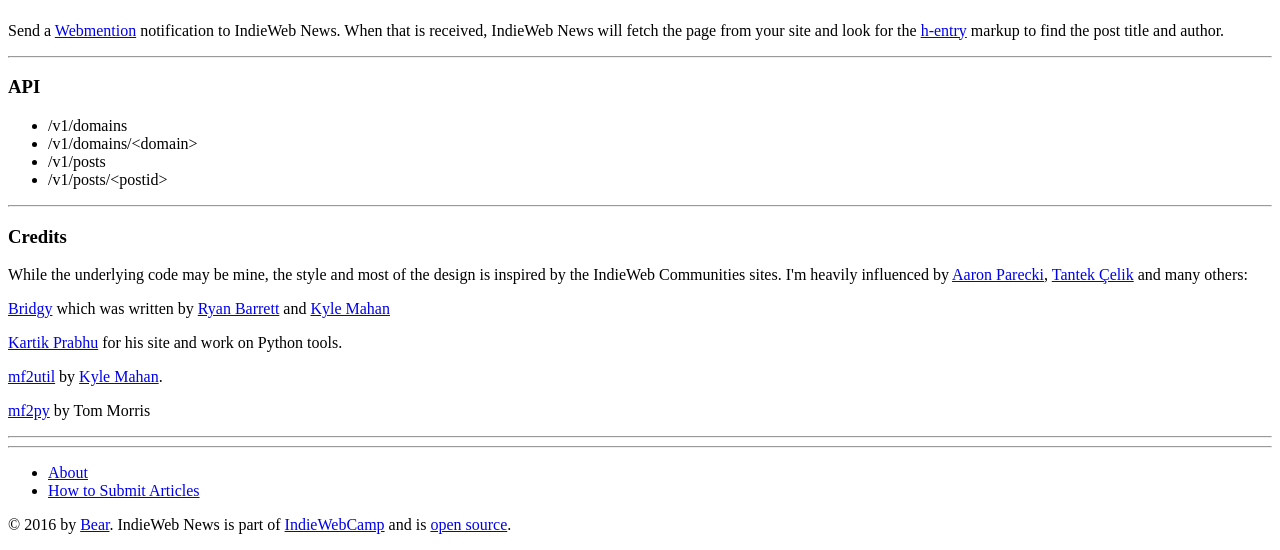
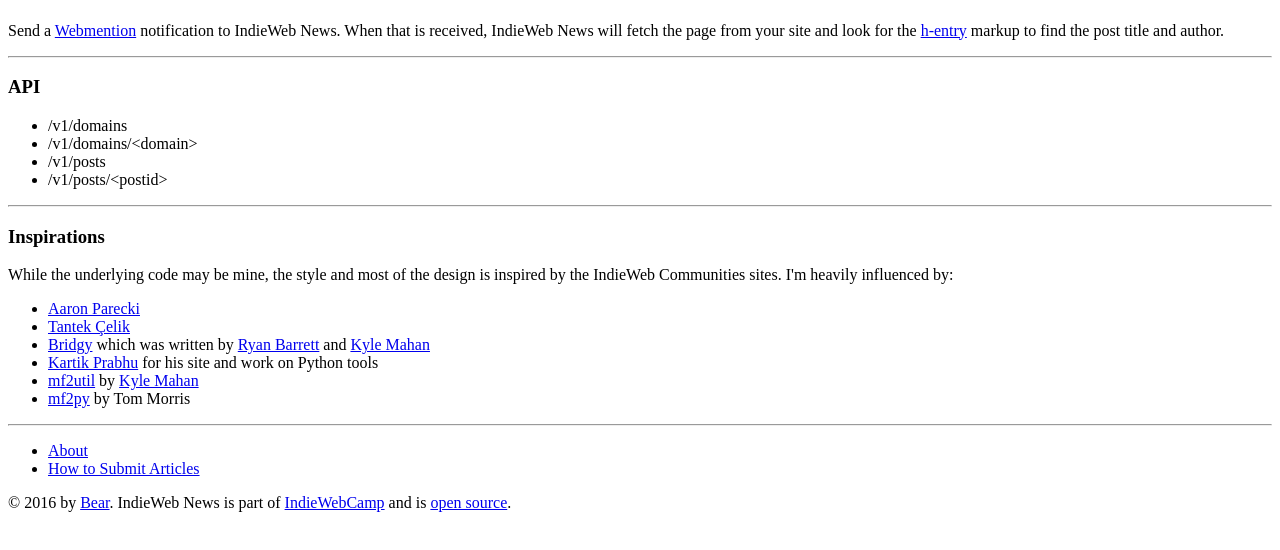
Before and after one commit to bear/IndieWebNews, a Flask app: page /about in a window 1280 px wide. Shown: the part 297-847 px from the top of the page. After the commit the page ends 809 px from the top, so only its background shows below. Run offline with Flask 2, Linux system fonts and the light colour scheme.

Commit message:
whitespace tweaks

```diff
--- a/iwn/templates/en-about.jinja
+++ b/iwn/templates/en-about.jinja
@@ -2,19 +2,25 @@
 
 {% block pagecontent %}
 <h3>Article Submission</h3>
-<p>Articles are added to the site by you writing a post on your site and then letting IndieWeb News know about it via a <a href="http://indiewebcamp.com/webmention">Webmention</a>.</p>
+<p>
+Articles are added to the site by you writing a post on your site and then letting IndieWeb News know about it via a <a href="http://indiewebcamp.com/webmention">Webmention</a>.
+</p>
 
 <h4>Write a Post</h4>
-
-<p>Write a post on your own site, and mark it up with the Microformats markup for an <a href="http://microformats.org/wiki/microformats2#h-entry">h-entry</a>.</p>
-
-<p>Somewhere in your article's markup, either add a <a href="http://indiewebcamp.com/rel-syndication">u-syndication</a> or <a href="http://indiewebcamp.com/u-category">u-category</a> link to the <a href="/publish">the IndieWeb News</a> publish endpoint.</p>
+<p>
+Write a post on your own site, and mark it up with the Microformats markup for an <a href="http://microformats.org/wiki/microformats2#h-entry">h-entry</a>.
+</p>
+<p>
+Somewhere in your article's markup, either add a <a href="http://indiewebcamp.com/rel-syndication">u-syndication</a> or <a href="http://indiewebcamp.com/u-category">u-category</a> link to the <a href="/publish">the IndieWeb News</a> publish endpoint.
+</p>
 
 <h4>Send a Webmention</h4>
-
-<p>Send a <a href="http://indiewebcamp.com/webmention">Webmention</a> notification to IndieWeb News. When that is received, IndieWeb News will fetch the page from your site and look for the <a href="http://microformats.org/wiki/microformats2#h-entry">h-entry</a> markup to find the post title and author.</p>
+<p>
+Send a <a href="http://indiewebcamp.com/webmention">Webmention</a> notification to IndieWeb News. When that is received, IndieWeb News will fetch the page from your site and look for the <a href="http://microformats.org/wiki/microformats2#h-entry">h-entry</a> markup to find the post title and author.
+</p>
 
 <hr/>
+
 <h3>API</h3>
 <ul>
   <li>/v1/domains</li>
@@ -24,26 +30,20 @@
 </ul>
 
 <hr/>
-<h3>Credits</h3>
+
+<h3>Inspirations</h3>
 <p>
- While the underlying code may be mine, the style and most of the design is inspired by the
- IndieWeb Communities sites. I'm heavily influenced by
- <a href="aaronparecki.com">Aaron Parecki</a>,
- <a href="tantek.com">Tantek Çelik</a> and many others:
+While the underlying code may be mine, the style and most of the design is inspired by the
+IndieWeb Communities sites. I'm heavily influenced by:
 </p>
-<p>
- <a href="http://brid.gy">Bridgy</a> which was written by <a href="https://snarfed.org/">Ryan Barrett</a>
- and <a href="https://kylewm.com/">Kyle Mahan</a>
-</p>
-<p>
- <a href="http://kartikprabhu.com/">Kartik Prabhu</a> for his site and work on Python tools.
-</p>
-<p>
- <a href="https://github.com/kylewm/mf2util">mf2util</a> by <a href="https://kylewm.com/">Kyle Mahan</a>.
-</p>
-<p>
- <a href="https://github.com/tommorris/mf2py">mf2py</a> by Tom Morris
-</p>
-<hr/>
+<ul>
+  <li><a href="aaronparecki.com">Aaron Parecki</a></li>
+  <li><a href="tantek.com">Tantek Çelik</a></li>
+  <li><a href="http://brid.gy">Bridgy</a> which was written by <a href="https://snarfed.org/">Ryan Barrett</a>
+and <a href="https://kylewm.com/">Kyle Mahan</a></li>
+  <li><a href="http://kartikprabhu.com/">Kartik Prabhu</a> for his site and work on Python tools</li>
+  <li><a href="https://github.com/kylewm/mf2util">mf2util</a> by <a href="https://kylewm.com/">Kyle Mahan</a></li>
+  <li><a href="https://github.com/tommorris/mf2py">mf2py</a> by Tom Morris</li>
+</ul>
 
 {% endblock pagecontent %}
```
Also changed, not shown: iwn/templates/en-howto.jinja (+14 -13 lines).
